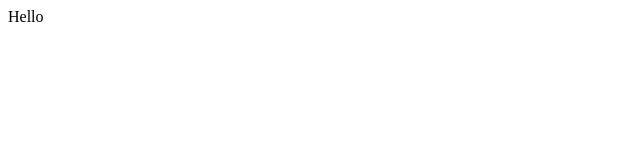
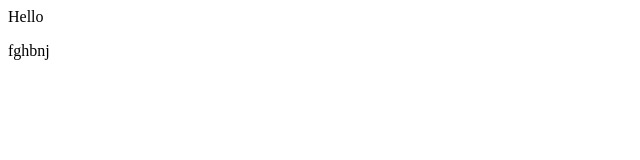
Before and after one commit to achalagrawal1/localrepo, a plain HTML site: page index.html in a window 1280 px wide. Shown: the full height of the page, 0-640 px from the left. Drawn offline with Linux system fonts and the light colour scheme.

```diff
--- a/index.html
+++ b/index.html
@@ -1 +1,2 @@
 <p>Hello</p>
+<p>fghbnj</p>
```
